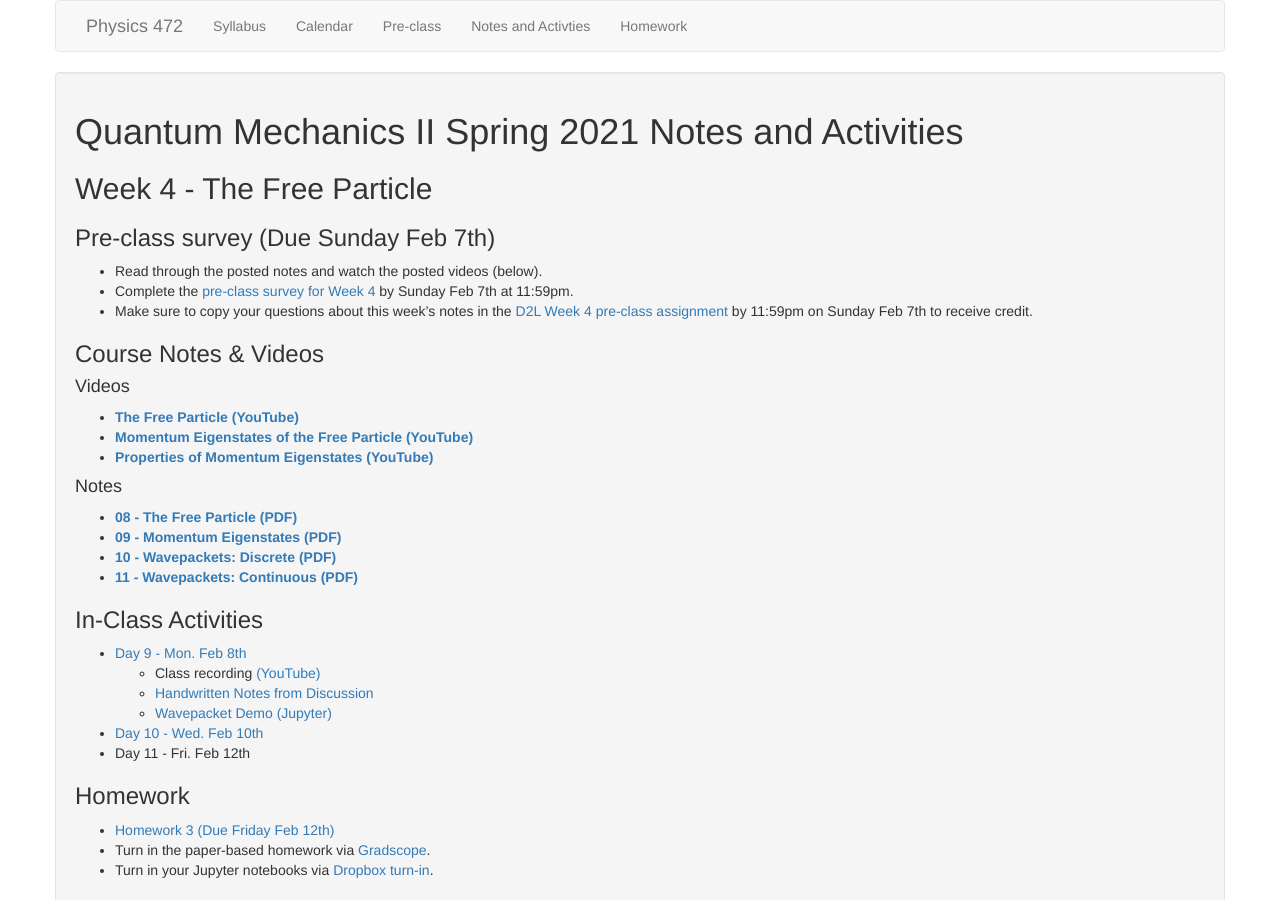
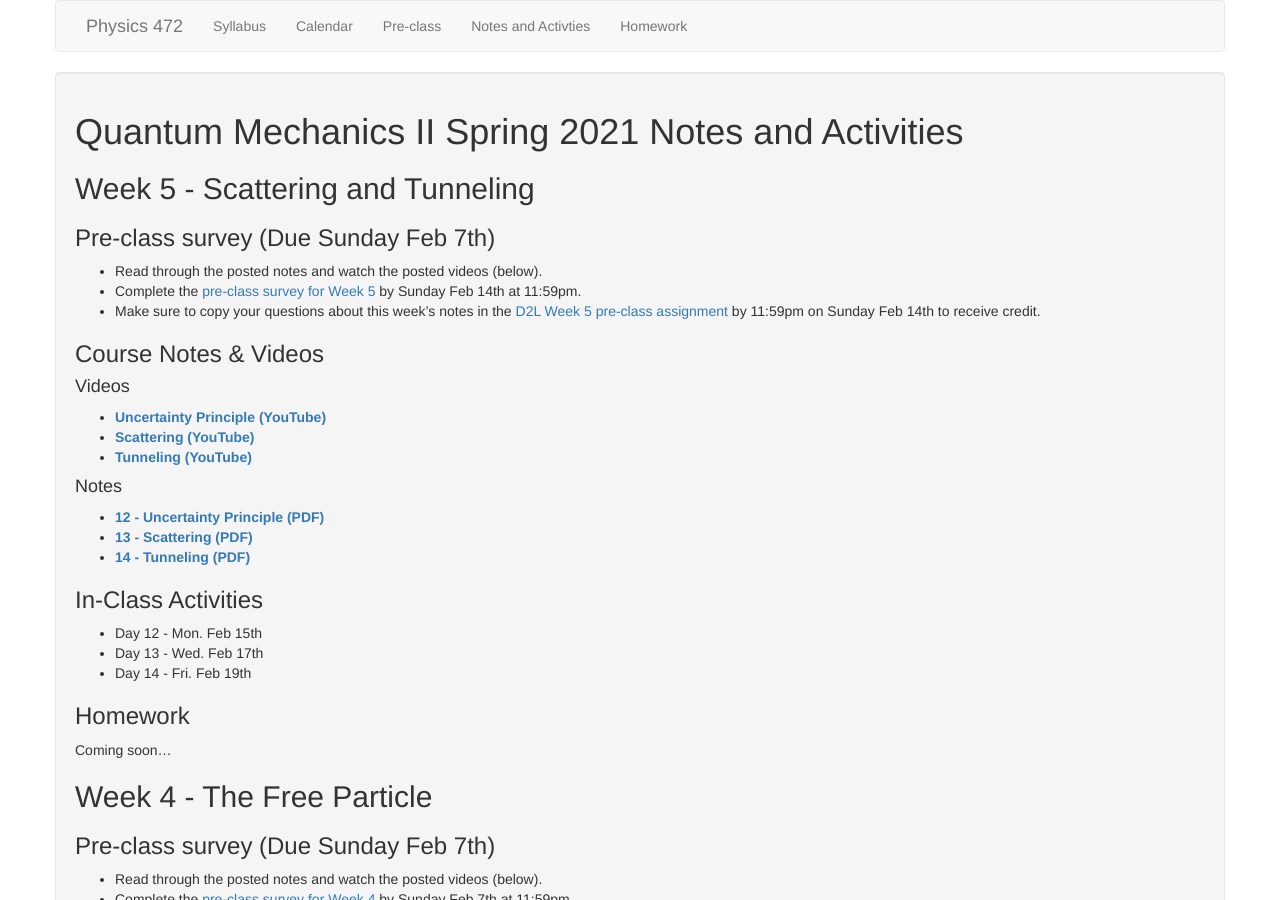
Before and after one commit to dannycab/phy472msu_s2021, a Jekyll site: the page built from notes/index.md, in a window 1280 px wide and 900 px high. Built offline with Jekyll 4.4.1, drawn with Linux system fonts in a browser that asks for light colours.

Commit message:
added links to week 5; no homework yet

```diff
--- a/notes/index.md
+++ b/notes/index.md
@@ -5,7 +5,7 @@ permalink: notes/index.html
 use_math: true
 ---
 
-<!-- ## Week 5 - Scattering and Tunneling
+## Week 5 - Scattering and Tunneling
 
 ### Pre-class survey (Due Sunday Feb 7th)
 
@@ -35,11 +35,13 @@ use_math: true
 
 ### Homework
 
-* [Homework 4 (Due Friday Feb 19th)](../assignments/homework4.html)
+Coming soon...
+
+<!-- * [Homework 4 (Due Friday Feb 19th)](../assignments/homework4.html)
 * Turn in the paper-based homework via [Gradscope](https://www.gradescope.com/).
 * Turn in your Jupyter notebooks via [Dropbox turn-in](https://www.dropbox.com/request/g9rmFf1MHcaPwFWGvmcT).
 
---- -->
+--- --->
 
 ## Week 4 - The Free Particle
 
```
